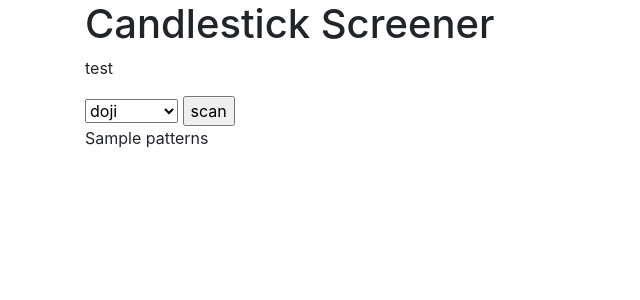
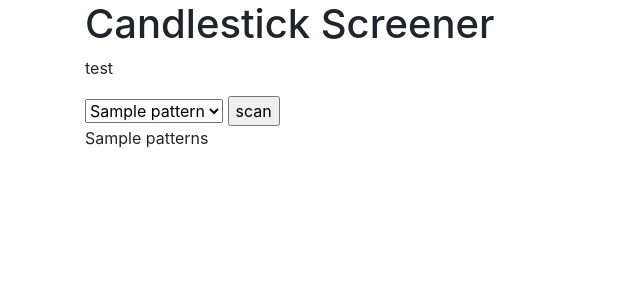
Before and after one commit to stoeipoes02/pentrad, a Flask app: template templates/trading.html in a window 1280 px wide. Shown: the part 56-356 px from the top of the page, without its empty margins (0-640 px from the left). Run offline with Flask 2, Linux system fonts and the light colour scheme; the template is opened without the code that fills it: most values are stand-ins (such as "Sample title", 1, 10 or a date in 2020); some libraries are stand-ins or nearby versions.

Commit message:
test pattern add

```diff
--- a/templates/trading.html
+++ b/templates/trading.html
@@ -5,8 +5,9 @@
     <p>test</p>
     <form>
         <select name="pattern">
-            <option value="doji">doji</option>
-            <option value="engulfing">engulfing</option>
+            {% for pattern in patterns %}
+            <option value="{{ pattern }}">{{patterns[pattern]}}</option>
+            {% endfor %}
         </select>
         <input type="submit", value="scan" />
     </form>
```
